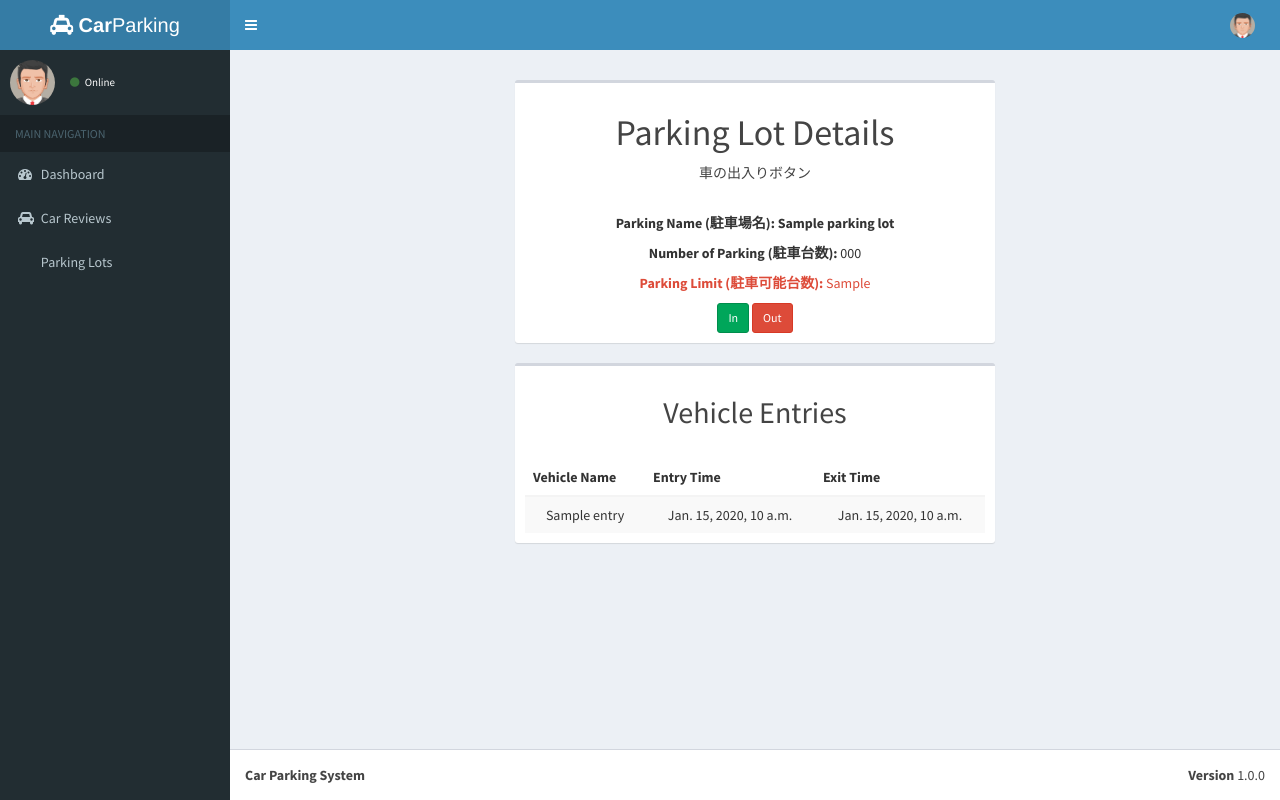
After one commit to omar-faruk14/Parking_with_django_AI, a Django app: template templates/parking_lot_in_out.html in a window 1280 px wide. The commit adds this page. Run offline with Django 4.2, Linux system fonts and the light colour scheme; the template is opened without the code that fills it: most values are stand-ins (such as "Sample title", 1, 10 or a date in 2020); some libraries are stand-ins or nearby versions.

Commit message:
Parking Entry Organize

```diff
--- /dev/null
+++ b/templates/parking_lot_in_out.html
@@ -0,0 +1,63 @@
+{% extends "layout.html" %}
+{% load static %}
+{% block content %}
+
+<!-- Main content -->
+<section class="content">
+    <div class="row text-center"> <!-- Add the 'text-center' class here -->
+        <div class="col-xs-12 col-md-6 col-md-offset-3"> <!-- Use 'col-md-offset-3' to center align the column -->
+            <div class="box">
+                <div class="box-header">
+                    <h1>Parking Lot Details</h1>
+                    <p>車の出入りボタン</p>
+                </div>
+                <!-- /.box-header -->
+                <div class="box-body">
+                    <p><strong><b>Parking Name (駐車場名):</strong> {{ parking_lot.name }}</b></p>
+                    <p><strong>Number of Parking (駐車台数):</strong> {{ parking_lot.number_of_parking }}</p>
+                    <p class="text-red"><strong>Parking Limit (駐車可能台数):</strong> {{ parking_lot.parking_limit }}</p>
+                    <form method="post" action="{% url 'parking_lot_detail' parking_lot.id %}">
+                        {% csrf_token %}
+                        <button class="btn btn-success btn-sm" type="submit" name="in">In</button>
+                        <button class="btn btn-danger btn-sm" type="submit" name="out">Out</button>
+                    </form>
+                </div>
+                <!-- /.box-body -->
+            </div>
+            <!-- /.box -->
+
+            <!-- Vehicle Entries Table -->
+            <div class="box">
+                <div class="box-header">
+                    <h2>Vehicle Entries</h2>
+                </div>
+                <div class="box-body">
+                    <table class="table table-striped">
+                        <thead>
+                            <tr>
+                                <th>Vehicle Name</th>
+                                <th>Entry Time</th>
+                                <th>Exit Time</th>
+                            </tr>
+                        </thead>
+                        <tbody>
+                            {% for entry in parking_lot.vehicleentry_set.all %}
+                            <tr>
+                                <td>{{ entry.vehicle_name }}</td>
+                                <td>{{ entry.entry_time }}</td>
+                                <td>{{ entry.exit_time|default:"N/A" }}</td>
+                            </tr>
+                            {% endfor %}
+                        </tbody>
+                    </table>
+                </div>
+            </div>
+            <!-- /.box -->
+        </div>
+        <!-- /.col -->
+    </div>
+    <!-- /.row -->
+</section>
+<!-- /.content -->
+
+{% endblock %}
--- a/templates/user_page/profile.html
+++ b/templates/user_page/profile.html
@@ -7,7 +7,7 @@
     <div class="container">
         <ol>
             <li><a href="index.html">Home</a></li>
-            <li>User Profile/li>
+            <li>User Profile</li>
         </ol>
         <h2 class="text-center">User Profile</h2>
     </div>
```
Also changed, not shown: web_parking_app1/models.py (+9 -0 lines), web_parking_app1/views.py (+35 -7 lines), web_parking_app1/migrations/0003_vehicleentry.py (added).
